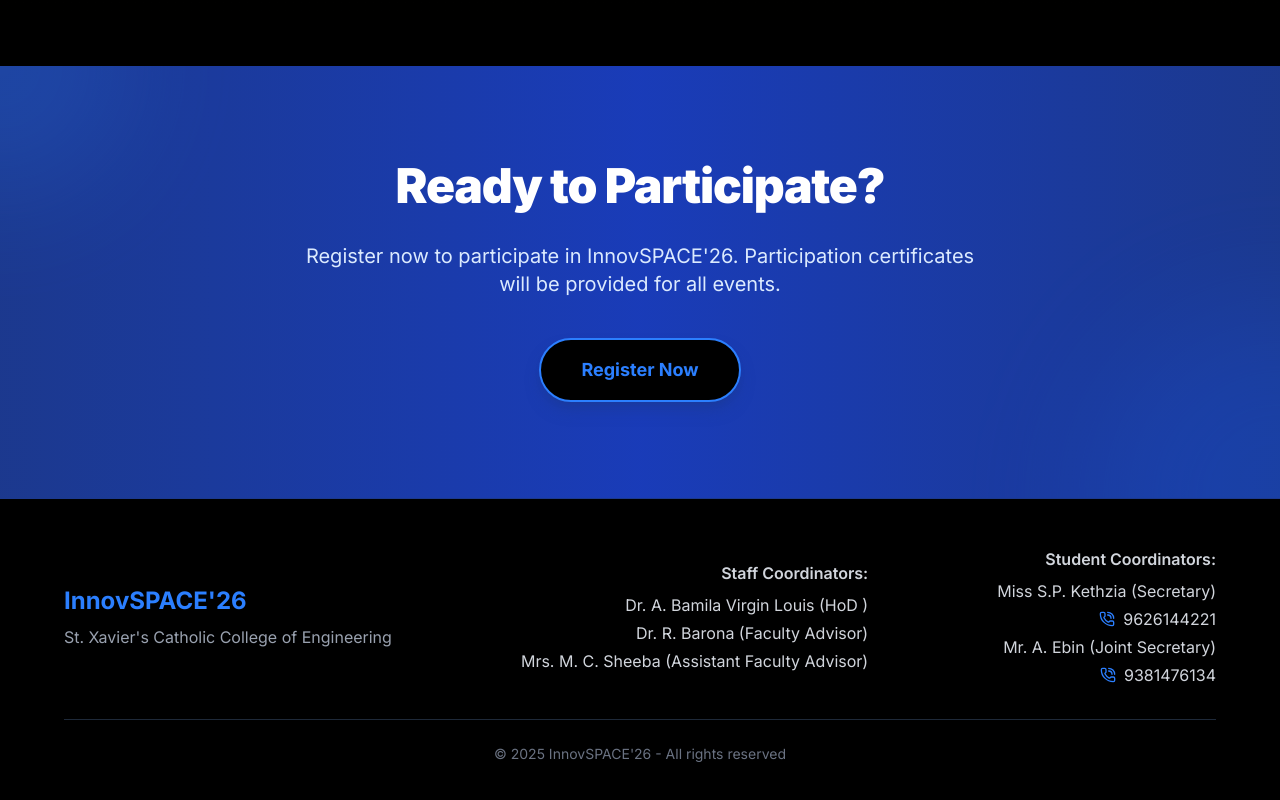
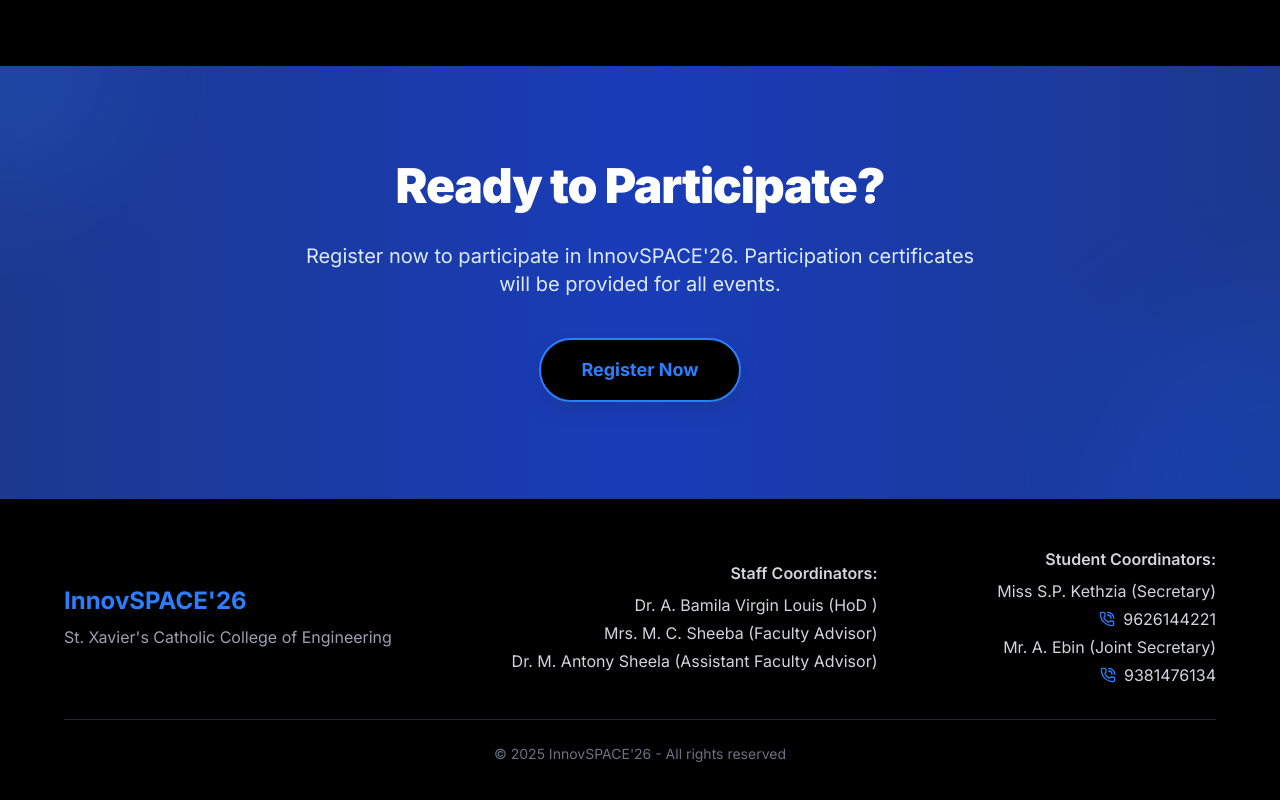
Before and after one commit to arulebin/innovace-25, a Next.js app: page / in a window 1280 px wide. Shown: the part 2754-3554 px from the top of the page. Built offline with nearby package versions, Linux system fonts and the light colour scheme.

Commit message:
Update faculty advisor details in Home component

```diff
--- a/app/page.js
+++ b/app/page.js
@@ -355,8 +355,8 @@
               </p>
               <ul className="space-y-1 text-gray-300">
                        <li>Dr. A. Bamila Virgin Louis (HoD )</li>
-                        <li>Dr. R. Barona (Faculty Advisor)</li>
-                        <li>Mrs. M. C. Sheeba (Assistant Faculty Advisor)</li>
+                        <li>Mrs. M. C. Sheeba (Faculty Advisor)</li>
+                        <li>Dr. M. Antony Sheela (Assistant Faculty Advisor)</li>
               </ul>
             </div>
 
```
